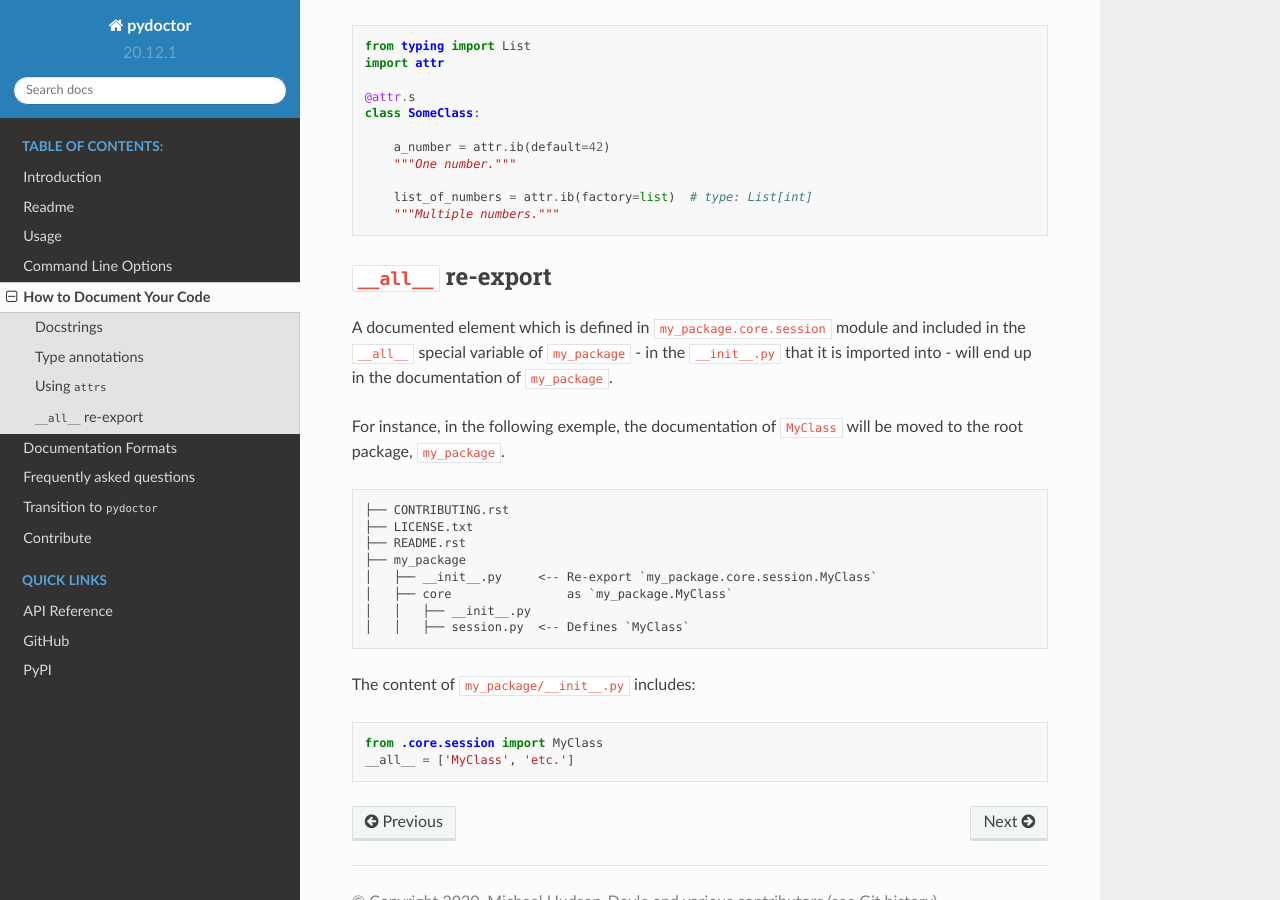
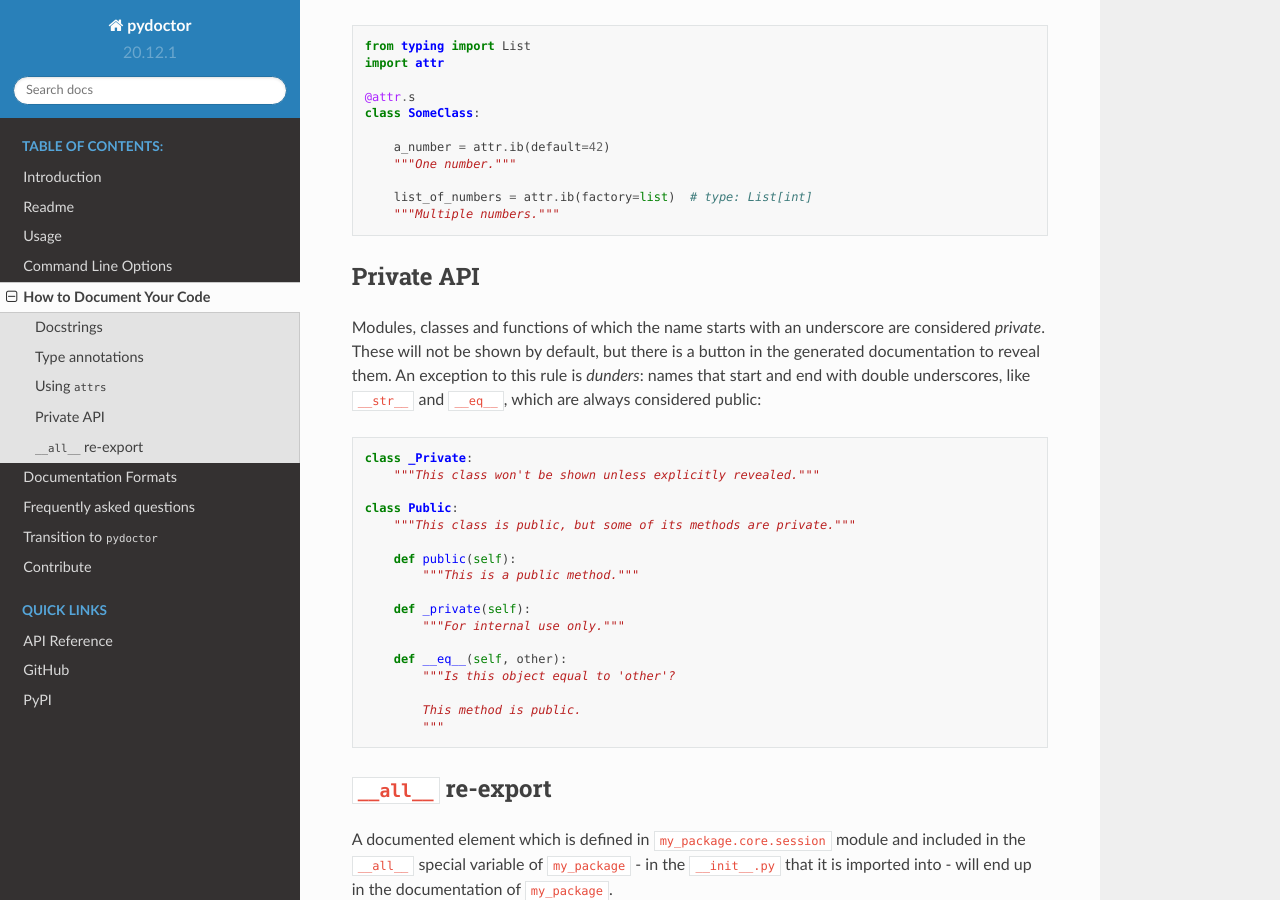
Before and after one commit to twisted/pydoctor, a Sphinx documentation site: the page built from docs/source/codedoc.rst, in a window 1280 px wide and 900 px high, scrolled down 2301 px. Built offline with Sphinx 7.4.7 and the Read the Docs theme 2.0.0, drawn with Linux system fonts in a browser that asks for light colours.

Commit message:
Document how private API works

```diff
--- a/docs/source/codedoc.rst
+++ b/docs/source/codedoc.rst
@@ -105,6 +105,29 @@ If you are using explicit ``attr.ib`` definitions instead of ``auto_attribs``, p
         list_of_numbers = attr.ib(factory=list)  # type: List[int]
         """Multiple numbers."""
 
+Private API
+-----------
+
+Modules, classes and functions of which the name starts with an underscore are considered *private*. These will not be shown by default, but there is a button in the generated documentation to reveal them. An exception to this rule is *dunders*: names that start and end with double underscores, like ``__str__`` and ``__eq__``, which are always considered public::
+
+    class _Private:
+        """This class won't be shown unless explicitly revealed."""
+
+    class Public:
+        """This class is public, but some of its methods are private."""
+
+        def public(self):
+            """This is a public method."""
+
+        def _private(self):
+            """For internal use only."""
+
+        def __eq__(self, other):
+            """Is this object equal to 'other'?
+
+            This method is public.
+            """
+
 ``__all__`` re-export
 ---------------------
 
```
